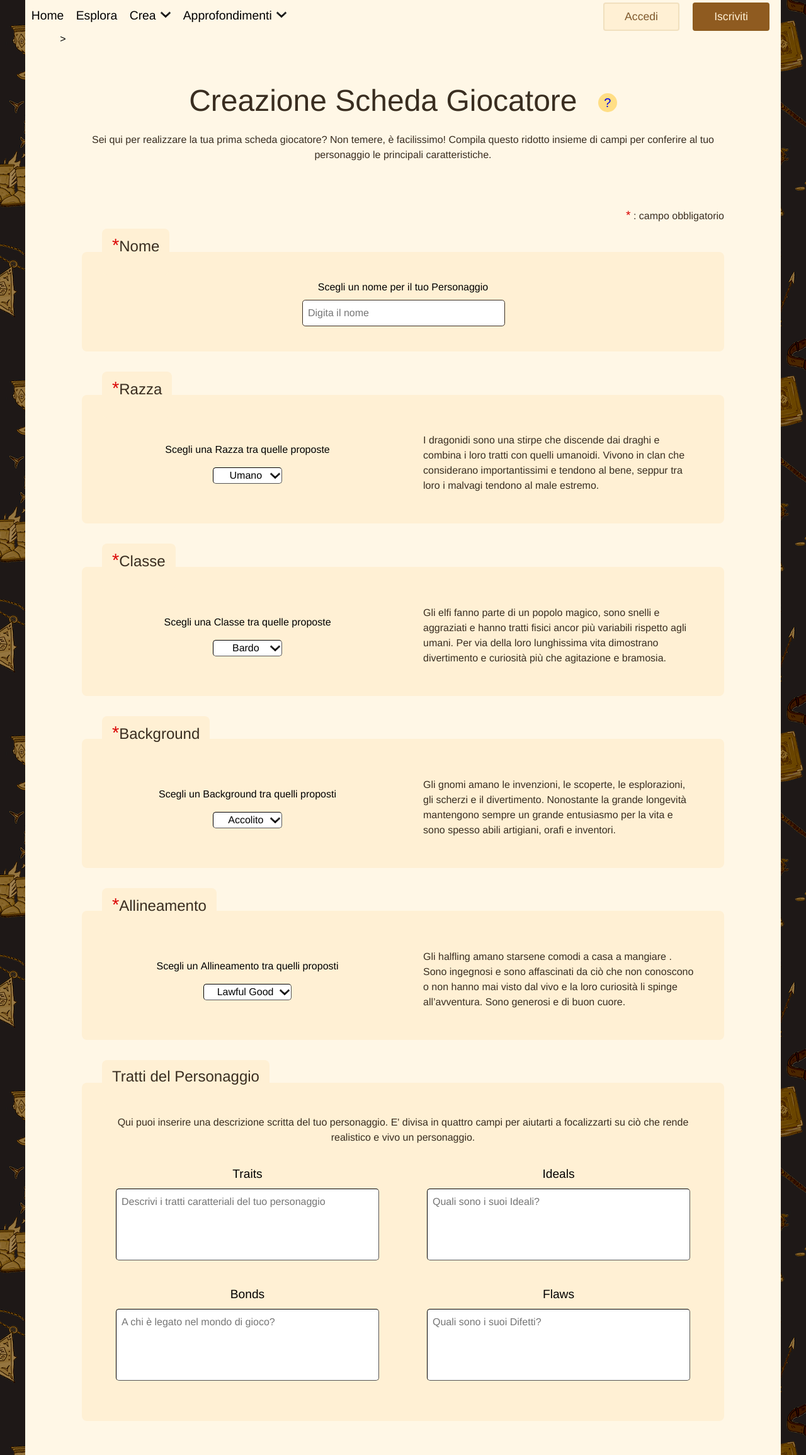
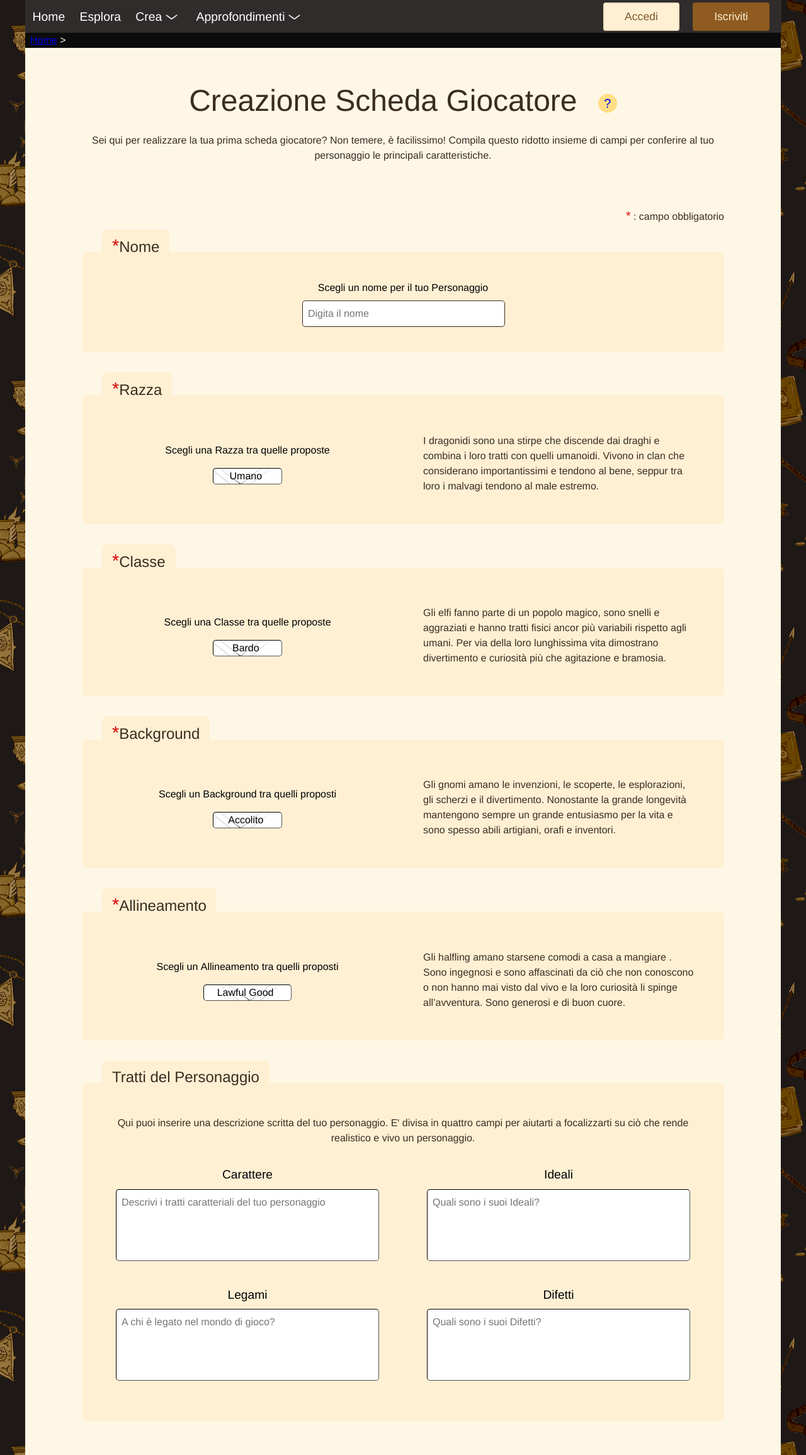
Before and after one commit to RiccardoCalcagno/ProgettoTecWeb, a PHP site: the page made by Sito/otherHTMLs/character creation.html in a window 1280 px wide. Shown: the top 2310 px of the page at 63% size. Run offline with PHP 8.4, Linux system fonts and the light colour scheme.

Commit message:
Intestazione sito colori

```diff
--- a/Sito/otherHTMLs/character creation.html
+++ b/Sito/otherHTMLs/character creation.html
@@ -218,25 +218,25 @@
 
                     <ul id="traitsWrapper">
                         <li class="traitsCard">
-                            <label for="ctraits" class="ccTraitsL">Traits</label>
+                            <label for="ctraits" class="ccTraitsL">Carattere</label>
                             <textarea id="ctraits" class="ccTraitsTA ccWrite" name="ctraits" rows=4 cols=40
                                 placeholder="Descrivi i tratti caratteriali del tuo personaggio"></textarea>
                         </li>
 
                         <li class="traitsCard">
-                            <label for="cideals" class="ccTraitsL">Ideals</label>
+                            <label for="cideals" class="ccTraitsL">Ideali</label>
                             <textarea id="cideals" class="ccTraitsTA ccWrite" name="cideals" rows=4 cols=40
                                 placeholder="Quali sono i suoi Ideali?"></textarea>
                         </li>
 
                         <li class="traitsCard">
-                            <label for="cbonds" class="ccTraitsL">Bonds</label>
+                            <label for="cbonds" class="ccTraitsL">Legami</label>
                             <textarea id="cbonds" class="ccTraitsTA ccWrite" name="cbonds" rows=4 cols=40
                                 placeholder="A chi è legato nel mondo di gioco?"></textarea>
                         </li>
 
                         <li class="traitsCard">
-                            <label for="cflaws" class="ccTraitsL">Flaws</label>
+                            <label for="cflaws" class="ccTraitsL">Difetti</label>
                             <textarea id="cflaws" class="ccTraitsTA ccWrite" name="cflaws" rows=4 cols=40
                                 placeholder="Quali sono i suoi Difetti?"></textarea>
                         </li>
--- a/Sito/style/mainStyle.css
+++ b/Sito/style/mainStyle.css
@@ -145,12 +145,11 @@ a.buttonLink {
 
 
 #breadcrumb {
-    background-color: #fff7e6;
-    padding: 0.1em 0.5em;
+    font-weight: 300;
+    background-color: rgb(12,12,12);
+    padding: 0 0.5em;
     list-style: none;
-}
-#breadcrumb a{
-    color:#fff7e6;
+    color: #FFFFFF;
 }
 
 #breadcrumb li {
@@ -165,7 +164,7 @@ a.buttonLink {
 }
 
 #breadcrumb li a:hover {
-    color: #01447e;             /* DA CAMBIARE */
+    color: #b4ceff;             /* DA CAMBIARE */
   }
 
 .AiutiNavigazione {
@@ -342,13 +341,13 @@ body{
 --------------------------------------- HEADER ----------------------------------------------
 ---------------------------------------------------------------------------------------------
 */
-#logo {
-    display: none;
-}
 #intestazioneSito{
+    font-weight: 300;
     margin: 0;
-    margin-right: 1em;
+    width: calc(100% - 1em);
+    padding-right:1.05em;
     font-size: 1.1em;
+    background-color: rgb(48, 44, 44);
 }
 
 #menu {
@@ -356,30 +355,28 @@ body{
     align-items: center;
     font-size: 1.1em;
     list-style: none;
+    color:#FFFFFF;
 }
 
 #menu > li {
     display: inline-block;
 }
 
+#menu a:hover {
+    background-color: #4e4e4e;
+}
+
 #menu a {
     text-decoration: none;
-}
-
-#menu a:hover {
-    background-color: #FFF0D4;
-}
-
-#menu a {
+    color:#FFFFFF;
     display: inline-block;
-    color: black;
-    text-align: center;
-    padding: 0.5em;
+    text-align: center;
+    padding: 0.6em;
 }
 
 #menu #currentLink {
-    background-color: #ffe3b0;
-    padding: 0.5em;
+    background-color:black;
+    padding: 0.6em;
 }
 
 #menu a.dropdown {
@@ -387,7 +384,13 @@ body{
 }
 
 #menu a.dropdown::after { /* background?*/
-    content: url('../images/down_arrow.png');
+    content:"";
+    display: inline-block;
+    background-image:url('../images/down_arrow.png');
+    background-size: 1.2em 0.6em;
+    background-position: center;
+    background-repeat: no-repeat;
+    width: 1.2em; height: 0.6em;
     padding-left: 0.4em;
 }
 
@@ -401,12 +404,17 @@ body{
 
 #menu ul.dropdown-content li {
     display: block;
-    width: calc(100% + 0.5em);
-    background-color: #fff7e6;
+    width: 100%;
+    background-color: rgb(48, 44, 44);
+}
+
+#menu ul.dropdown-content li#currentLink{
+    width: calc(100% - 1.2em);
 }
 
 #menu ul.dropdown-content li a {
-    width: calc(100% - 1em);
+    padding: 0.4em 0.6em 0.4em 0.6em;
+    width: calc(100% - 1.2em);
     text-align: left;
 }
 
```
Also changed, not shown: Sito/otherHTMLs/SchedaGiocatore.html (+4 -4 lines), Sito/images/down_arrow.png, 3 other files.
